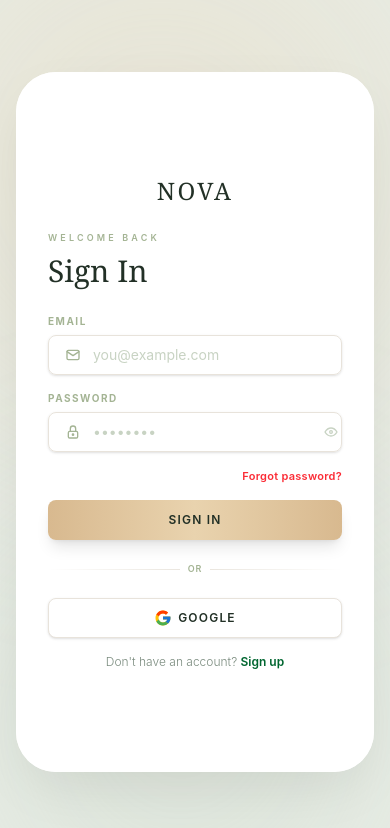
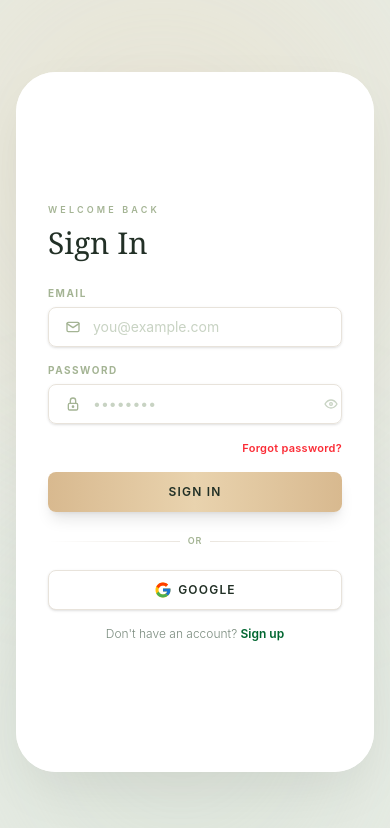
Before and after one commit to Aashishh05/E-commerce, a React app in the folder Frontend/: page /login in a window 390 px wide. Shown: the top 828 px of the page. Built offline with nearby package versions, Linux system fonts and the light colour scheme; the HTML template or start-up script is replaced by a standard one.

Commit message:
error fixed

```diff
--- a/Frontend/src/Components/auth/AuthLayout.jsx
+++ b/Frontend/src/Components/auth/AuthLayout.jsx
@@ -5,10 +5,7 @@ const AuthLayout = () => {
   const location = useLocation();
 
   return (
-    // Full screen background with subtle ambient color
     <div className="h-screen w-screen flex items-center justify-center 	bg-[#E8EDE6] relative overflow-hidden select-none p-4 sm:p-8">
-
-      {/* Background Ambient Orbs */}
       <motion.div
         className="absolute top-[-10%] right-[-5%] w-[500px] h-[500px] rounded-full bg-[#E8D0B0]/30 blur-[120px] pointer-events-none"
         animate={{ scale: [1, 1.1, 1] }}
@@ -20,35 +17,40 @@ const AuthLayout = () => {
         transition={{ duration: 8, repeat: Infinity, delay: 1 }}
       />
 
-      {/* The Main Centered Floating Card */}
       <motion.div
         className="w-full max-w-[1000px] h-full max-h-[700px] bg-white rounded-[2.5rem] shadow-[0_20px_60px_-15px_rgba(0,0,0,0.1)] flex overflow-hidden relative z-10"
         initial={{ opacity: 0, y: 30 }}
         animate={{ opacity: 1, y: 0 }}
         transition={{ duration: 0.6, ease: "easeOut" }}
       >
-
-        {/* ================= LEFT PANEL (Card Image/Brand - 45%) ================= */}
         <div className="hidden md:flex flex-col justify-between w-[45%] relative overflow-hidden bg-gradient-to-br from-[#223026] via-[#304438] to-[#1F2A22] p-10">
-
-          {/* Subtle overlay textures */}
           <div className="absolute inset-0 bg-[radial-gradient(circle_at_top_left,#435E4A_0%,transparent_70%)]" />
-          <svg className="absolute inset-0 opacity-[0.02] mix-blend-multiply" width="100%" height="100%">
+          <svg
+            className="absolute inset-0 opacity-[0.02] mix-blend-multiply"
+            width="100%"
+            height="100%"
+          >
             <filter id="noise">
-              <feTurbulence type="fractalNoise" baseFrequency="0.9" numOctaves="4" />
+              <feTurbulence
+                type="fractalNoise"
+                baseFrequency="0.9"
+                numOctaves="4"
+              />
             </filter>
             <rect width="100%" height="100%" filter="url(#noise)" />
           </svg>
 
-          {/* Top Logo */}
           <div className="relative z-10">
             <Link to="/">
-              <h1 className="text-2xl font-serif text-white tracking-widest font-light">NOVA</h1>
-              <p className="uppercase tracking-[0.4em] text-[9px] text-[#C8D3C3] mt-1 font-light">Marketplace</p>
+              <h1 className="text-2xl font-serif text-white tracking-widest font-light">
+                AURA
+              </h1>
+              <p className="uppercase tracking-[0.4em] text-[9px] text-[#C8D3C3] mt-1 font-light">
+                Marketplace
+              </p>
             </Link>
           </div>
 
-          {/* Center Graphic / Text */}
           <div className="relative z-10 my-auto">
             <span className="inline-block px-3 py-1 rounded-full bg-white/10 backdrop-blur border border-white/10 text-[#D9E5D1] text-[9px] uppercase tracking-[0.2em] mb-4">
               Premium Selection
@@ -58,33 +60,28 @@ const AuthLayout = () => {
               <span className="italic text-[#E7C59B]">for modern living.</span>
             </h2>
             <p className="text-[#C8D3C3]/80 leading-relaxed text-xs font-light max-w-xs">
-              Join thousands discovering premium products. Fast, secure, and delightful.
+              Join thousands discovering premium products. Fast, secure, and
+              delightful.
             </p>
           </div>
 
-          {/* Bottom Trust Badges */}
           <div className="relative z-10 flex gap-6 border-t border-white/10 pt-6">
             <div>
               <p className="text-lg font-serif text-[#E7C59B]">100%</p>
-              <p className="text-[9px] text-[#C8D3C3] uppercase tracking-wider mt-1">Secure</p>
+              <p className="text-[9px] text-[#C8D3C3] uppercase tracking-wider mt-1">
+                Secure
+              </p>
             </div>
             <div>
               <p className="text-lg font-serif text-[#E7C59B]">24/7</p>
-              <p className="text-[9px] text-[#C8D3C3] uppercase tracking-wider mt-1">Support</p>
+              <p className="text-[9px] text-[#C8D3C3] uppercase tracking-wider mt-1">
+                Support
+              </p>
             </div>
           </div>
         </div>
 
-        {/* ================= RIGHT PANEL (Form Area - 55%) ================= */}
         <div className="w-full md:w-[55%] bg-white flex flex-col justify-center px-8 sm:px-14 py-8 relative">
-
-          {/* Mobile Logo (Only shows on small screens) */}
-          <div className="md:hidden text-center mb-6">
-            <Link to="/">
-              <h1 className="text-2xl font-serif tracking-widest text-[#223026] font-light">NOVA</h1>
-            </Link>
-          </div>
-
           <motion.div
             key={location.pathname}
             initial={{ opacity: 0, x: 20 }}
@@ -92,10 +89,8 @@ const AuthLayout = () => {
             transition={{ duration: 0.4 }}
             className="w-full max-w-sm mx-auto"
           >
-            {/* The routed form (Register/Login) injects here */}
             <Outlet />
           </motion.div>
-
         </div>
       </motion.div>
     </div>
```
